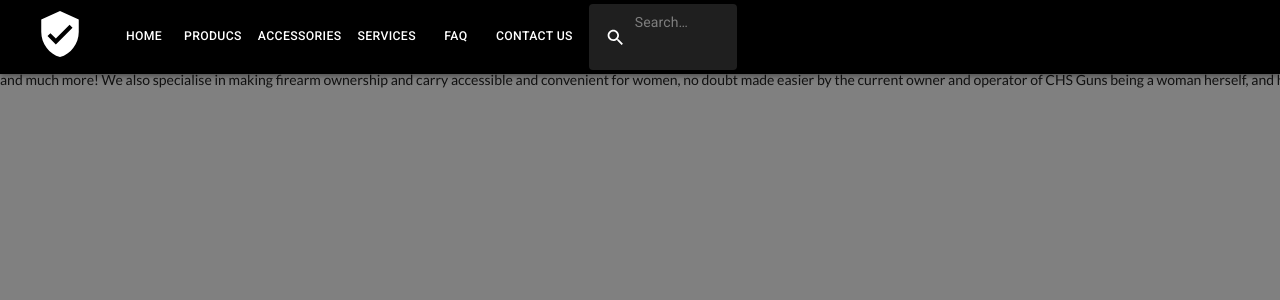
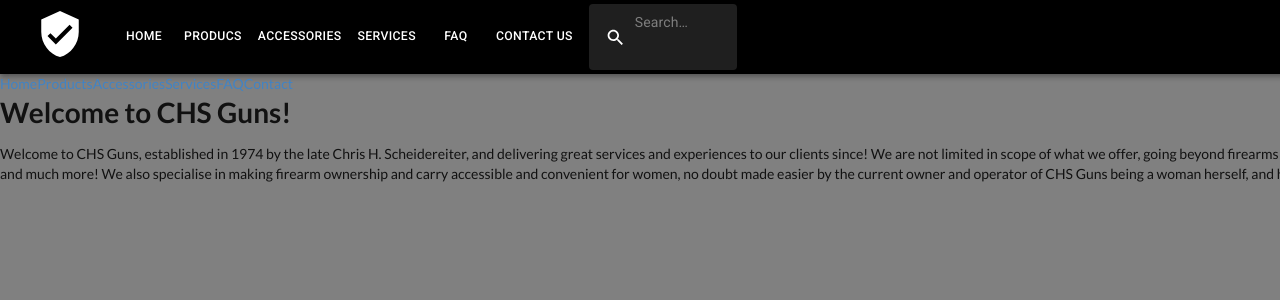
Before and after one commit to DecimaZA/chs-guns, a React (Create React App) app: page / in a window 1280 px wide. Shown: the top 300 px of the page. Built offline with nearby package versions, Linux system fonts and the light colour scheme; what google-maps-react would draw is missing.

Commit message:
Added react-router boilerplate and foundations

```diff
--- a/package.json
+++ b/package.json
@@ -19,6 +19,7 @@
     "material-ui": "^0.20.2",
     "react": "^17.0.2",
     "react-dom": "^17.0.2",
+    "react-router-dom": "6",
     "react-scripts": "5.0.0",
     "web-vitals": "^2.1.0",
     "yarn": "^1.22.18"
--- a/src/components/App.js
+++ b/src/components/App.js
@@ -1,12 +1,14 @@
 import React from "react";
 import Header from "./ui/Header";
-import Route from "./Route";
-import Accessories from "./core-components/Accessories";
-import Contact from "./core-components/Contact";
-import Home from "./core-components/Home";
-import Products from "./core-components/Products";
-import Services from "./core-components/Services";
-import FaQ from "./core-components/FaQ";
+//import Route from "./Link";
+import { BrowserRouter, Routes, Route, Switch, Link, Outlet } from "react-router-dom";
+// import Accessories from "./core-components/Accessories";
+// import Contact from "./core-components/Contact";
+// import Home from "./core-components/Home";
+// import Products from "./core-components/Products";
+// import Services from "./core-components/Services";
+// import FaQ from "./core-components/FAQ";
+
 //MUI imports
 import Box from "@mui/material/Box";
 
@@ -20,26 +22,27 @@ const App = () => {
             }}
         >
             <div>
-                <Header />
-                <Route path="/">
-                    <Home />
-                </Route>
-                <Route path="/products">
-                    <Products />
-                </Route>
-                <Route path="/accessories">
-                    <Accessories />
-                </Route>
-                <Route path="/services">
-                    <Services />
-                </Route>
-                <Route path="/contact">
-                    <Contact />
-                </Route>
-                <Route path="/faq">
-                    <FaQ />
-                </Route>
+                <Header/>
+                    <Link to="/">
+                        Home
+                    </Link>
+                    <Link to="/products">
+                        Products
+                    </Link>
+                    <Link to="/accessories">
+                        Accessories
+                    </Link>
+                    <Link to="/services">
+                        Services
+                    </Link>
+                    <Link to="/faq">
+                        FAQ
+                    </Link>
+                    <Link to="/contact">
+                        Contact
+                    </Link>
             </div>
+            <Outlet />
         </Box>
     );
 }
--- a/src/components/core-components/FaQ.js
+++ b/src/components/core-components/FaQ.js
@@ -32,7 +32,7 @@ export const faq = [
     },
 ]
 
-const FaQ = () => {
+const FAQ = () => {
     return (
         <div>
             <div>
@@ -47,4 +47,4 @@ const FaQ = () => {
     );
 };
 
-export default FaQ;
+export default FAQ;
--- a/src/components/ui/Header.js
+++ b/src/components/ui/Header.js
@@ -6,11 +6,14 @@ import SearchBar from "./SearchBar";
 import VerifiedUserIcon from '@mui/icons-material/VerifiedUser';
 import { ThemeProvider } from '@mui/material/styles';
 import MenuIcon from '@mui/icons-material/Menu';
-import { AppBar, Toolbar, Typography, Button, ButtonGroup, IconButton, Menu, MenuItem, Box, Container } from "@mui/material";
+import { AppBar, Toolbar, Typography, Button, IconButton, Menu, MenuItem, Box, Container } from "@mui/material";
+import { useNavigate } from "react-router-dom";
 
 const Header = () => {
     const pages = ["Home", "Producs", "Accessories", "Services", "FAQ", "Contact us"];
     const [anchorElNav, setAnchorElNav] = useState(null);
+
+    // const history = useNavigate();
 
     const handleOpenNavMenu = (event) => {
         return setAnchorElNav(event.currentTarget);
@@ -21,7 +24,7 @@ const Header = () => {
 
     return (
         <ThemeProvider theme={theme}>
-            <AppBar position="fixed">
+            <AppBar position="static">
                 <Container maxWidth="x1">
                         <Toolbar theme={theme} disableGutters>
                             <Typography
@@ -66,7 +69,7 @@ const Header = () => {
                                 >
                                     {pages.map((page) => (
                                         <MenuItem key={page}  onClick={handleCloseNavMenu}>
-                                            <Typography textAlign="center" fontSize="1rem" color="primary" >{page}</Typography>
+                                            <Typography textAlign="center" fontSize="1rem" color="primary">{page}</Typography>
                                         </MenuItem>
                                     ))}
                                     <SearchBar />
@@ -88,6 +91,7 @@ const Header = () => {
                                     key={page}
                                     onClick={handleCloseNavMenu}
                                     sx={{ my: 2, color: 'white', display: 'block' }}
+
                                 >
                                     {page}
                                 </Button>
--- /dev/null
+++ b/src/history.js
@@ -0,0 +1,2 @@
+import { createBrowserHistory } from 'history';
+export default createBrowserHistory();
--- a/src/index.js
+++ b/src/index.js
@@ -1,8 +1,32 @@
 import React from "react";
-import ReactDOM from "react-dom";
+import { render } from "react-dom";
 import App from './components/App';
+import { BrowserRouter, Routes, Route, Switch } from "react-router-dom";
+import Home from "./components/core-components/Home";
+import Products from "./components/core-components/Products";
+import Services from "./components/core-components/Services";
+import Accessories from "./components/core-components/Accessories";
+import FaQ from "./components/core-components/FAQ";
+import Contact from "./components/core-components/Contact";
 
-ReactDOM.render(
-    <App />,
-    document.querySelector('#root')
+// ReactDOM.render(
+//     <App />,
+//     document.querySelector('#root')
+// );
+
+const rootElement = document.getElementById("root");
+render(
+    <BrowserRouter>
+        <Routes>
+            <Route path='/' element={<App />}>
+                <Route path='/' element={<Home />} />
+                <Route path='products' element={<Products />} />
+                <Route path='/accessories' element={<Accessories />} />
+                <Route path='/services' element={<Services />} />
+                <Route path='/FAQ' element={<FaQ />} />
+                <Route path='/contact' element={<Contact />} />
+            </Route>
+        </Routes>
+    </BrowserRouter>,
+    rootElement
 );
```
Also changed, not shown: 1 other file (tests, documents, lock files or other folders).
